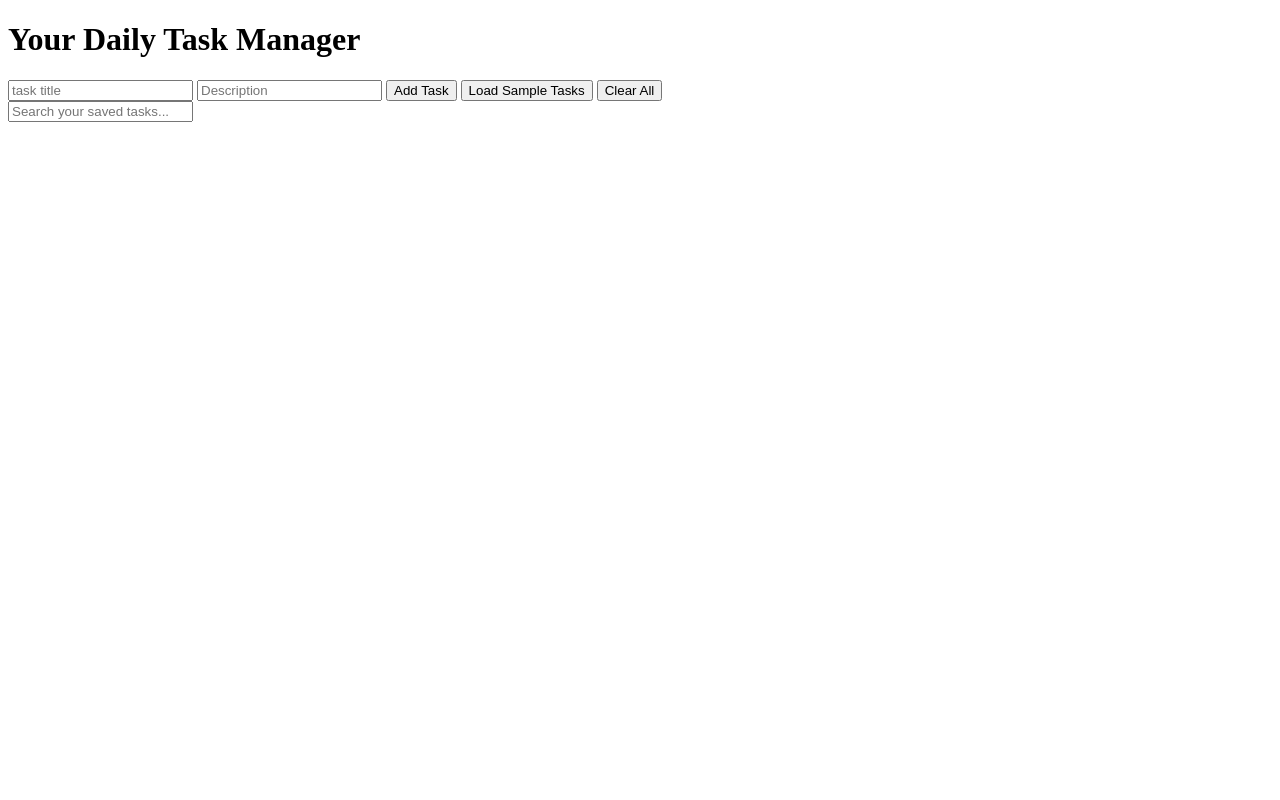
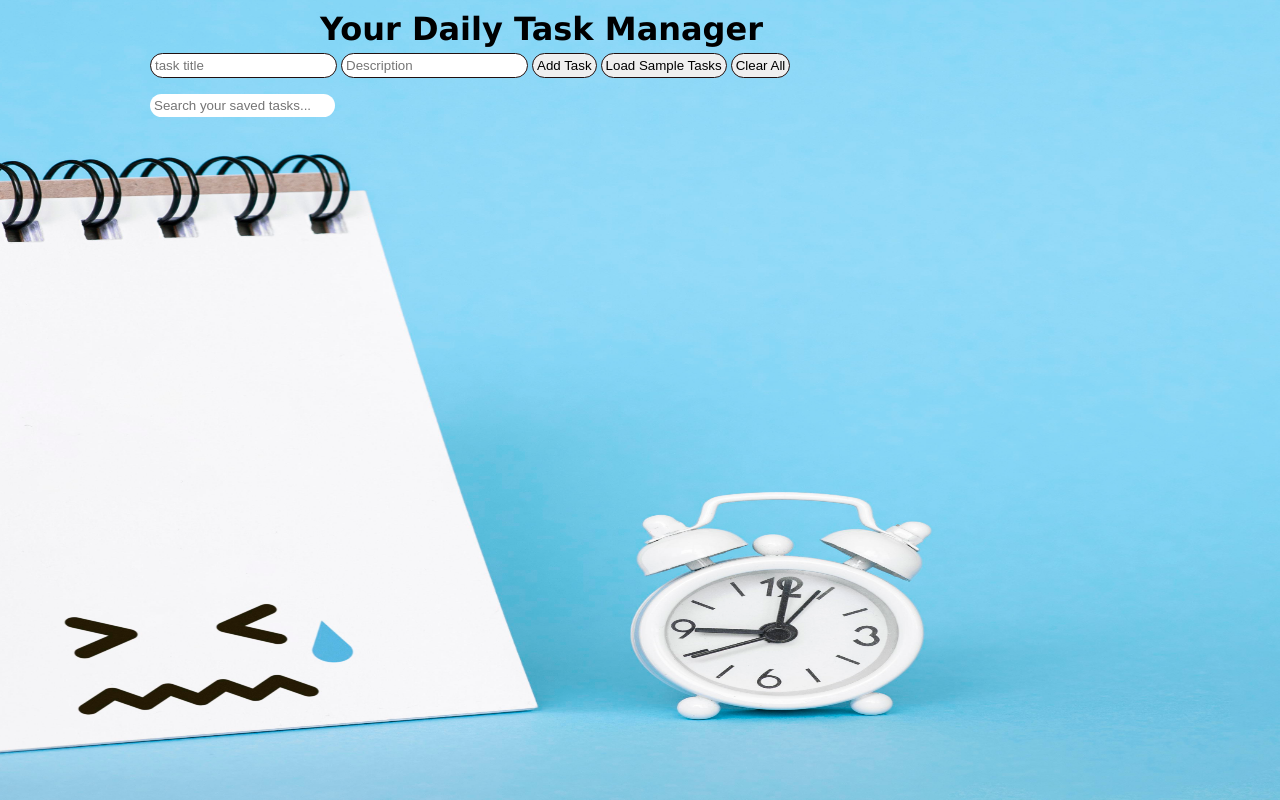
Before and after one commit to iamhaziqazhar/JS-complete-final-test, a plain HTML site: page index.html in a window 1280 px wide. Drawn offline with Linux system fonts and the light colour scheme.

Commit message:
css added to buttons , forms , background image added and set according to page

```diff
--- a/index.html
+++ b/index.html
@@ -4,6 +4,7 @@
     <meta charset="UTF-8">
     <meta name="viewport" content="width=device-width, initial-scale=1.0">
     <title>Dynamically Add/remove/edit/delete Tasks</title>
+    <link rel="stylesheet" href="style.css">
 </head>
 <body>
     <h1>Your Daily Task Manager</h1>
--- a/style.css
+++ b/style.css
@@ -0,0 +1,46 @@
+*{
+
+    margin: 0%;
+    padding: 0%;
+}
+
+h1{
+
+display: flex;
+margin-left: 320px;
+margin-top: 10px;
+font-family: 'Lucida Sans', 'Lucida Sans Regular', 'Lucida Grande', 'Lucida Sans Unicode', Geneva, Verdana, sans-serif;
+font-weight: bolder;
+}
+
+
+body{
+    background-image: url(close-up-view-blue-monday-concept-with-copy-space.jpg);
+    background-size: 1900px 1020px;
+    background-repeat: no-repeat;
+background-position: right 15%;
+
+}
+.form{
+    margin-left: 150px;
+    margin-top: 5px;
+    height: 5vmin;
+
+}
+#search{
+
+    margin-left: 150px;
+    margin-top: 1px;
+    border: none;
+    outline: none;
+    cursor:auto;
+}
+.form button,input{
+border-radius: 2rem;
+padding: 4px;
+border: 1px solid rgb(32, 16, 16);
+cursor: pointer;
+}
+#addTaskBtn{
+    cursor: cell;
+}
```
Also changed, not shown: close-up-view-blue-monday-concept-with-copy-space.jpg (added).
